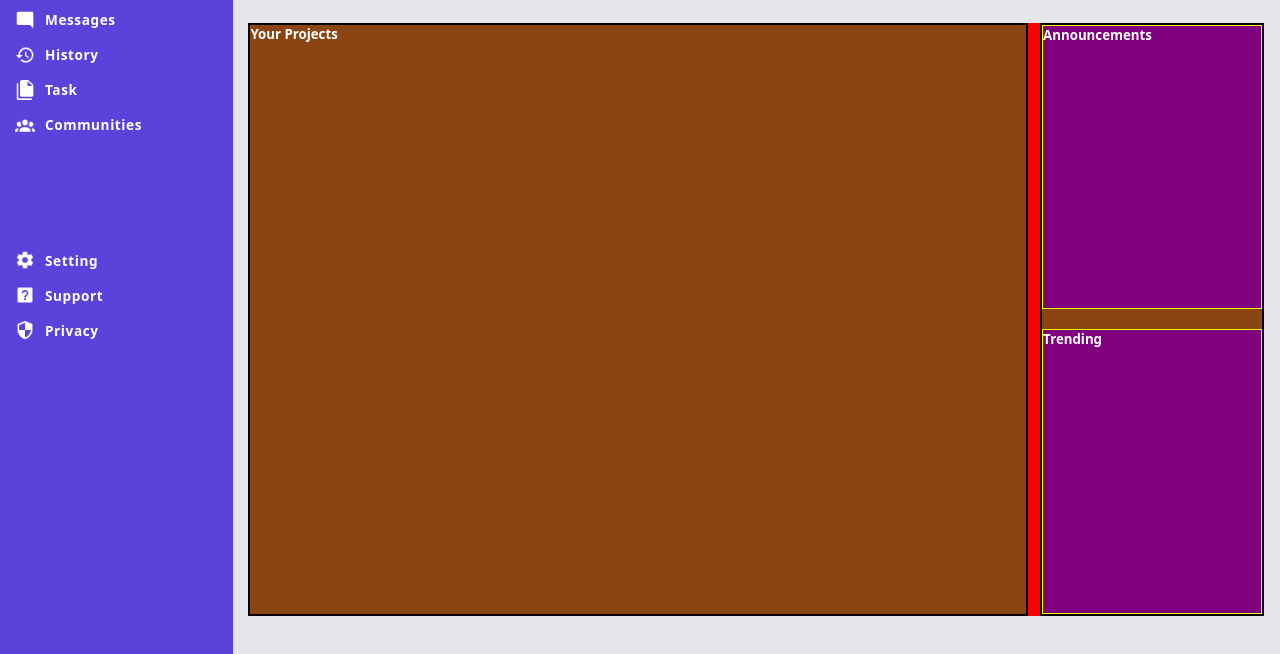
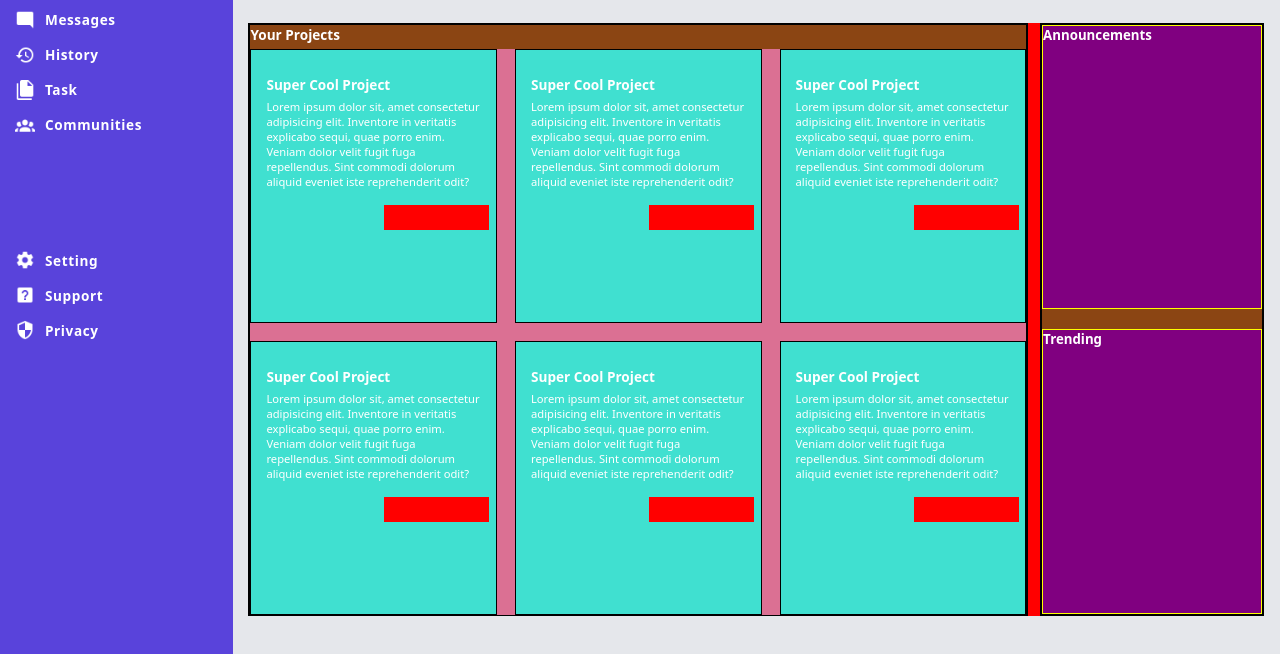
Before and after one commit to DasTapan/Admin-Dashboard, a plain HTML site: page index.html in a window 1280 px wide. Shown: the part 146-800 px from the top of the page. Drawn offline with Linux system fonts and the light colour scheme.

Commit message:
Add card items layout to main-content

```diff
--- a/index.html
+++ b/index.html
@@ -85,6 +85,62 @@
             <div>
                 <div class="primary-card">
                     <h5>Your Projects</h5>
+                    <div class="card-container">
+                        <div class="item-card item1">
+                            <div class="card-text">
+                                <h5>Super Cool Project</h5>
+                                <p>Lorem ipsum dolor sit, amet consectetur adipisicing elit. Inventore in veritatis
+                                    explicabo sequi, quae porro enim. Veniam dolor velit fugit fuga repellendus. Sint
+                                    commodi dolorum aliquid eveniet iste reprehenderit odit?</p>
+                            </div>
+                            <div class="action-icon"></div>
+                        </div>
+                        <div class="item-card item2">
+                            <div class="card-text">
+                                <h5>Super Cool Project</h5>
+                                <p>Lorem ipsum dolor sit, amet consectetur adipisicing elit. Inventore in veritatis
+                                    explicabo sequi, quae porro enim. Veniam dolor velit fugit fuga repellendus. Sint
+                                    commodi dolorum aliquid eveniet iste reprehenderit odit?</p>
+                            </div>
+                            <div class="action-icon"></div>
+                        </div>
+                        <div class="item-card item3">
+                            <div class="card-text">
+                                <h5>Super Cool Project</h5>
+                                <p>Lorem ipsum dolor sit, amet consectetur adipisicing elit. Inventore in veritatis
+                                    explicabo sequi, quae porro enim. Veniam dolor velit fugit fuga repellendus. Sint
+                                    commodi dolorum aliquid eveniet iste reprehenderit odit?</p>
+                            </div>
+                            <div class="action-icon"></div>
+                        </div>
+                        <div class="item-card item4">
+                            <div class="card-text">
+                                <h5>Super Cool Project</h5>
+                                <p>Lorem ipsum dolor sit, amet consectetur adipisicing elit. Inventore in veritatis
+                                    explicabo sequi, quae porro enim. Veniam dolor velit fugit fuga repellendus. Sint
+                                    commodi dolorum aliquid eveniet iste reprehenderit odit?</p>
+                            </div>
+                            <div class="action-icon"></div>
+                        </div>
+                        <div class="item-card item5">
+                            <div class="card-text">
+                                <h5>Super Cool Project</h5>
+                                <p>Lorem ipsum dolor sit, amet consectetur adipisicing elit. Inventore in veritatis
+                                    explicabo sequi, quae porro enim. Veniam dolor velit fugit fuga repellendus. Sint
+                                    commodi dolorum aliquid eveniet iste reprehenderit odit?</p>
+                            </div>
+                            <div class="action-icon"></div>
+                        </div>
+                        <div class="item-card item6">
+                            <div class="card-text">
+                                <h5>Super Cool Project</h5>
+                                <p>Lorem ipsum dolor sit, amet consectetur adipisicing elit. Inventore in veritatis
+                                    explicabo sequi, quae porro enim. Veniam dolor velit fugit fuga repellendus. Sint
+                                    commodi dolorum aliquid eveniet iste reprehenderit odit?</p>
+                            </div>
+                            <div class="action-icon"></div>
+                        </div>
+                    </div>
                 </div>
                 <div class="secondary-card">
                     <div>
--- a/style.css
+++ b/style.css
@@ -231,6 +231,12 @@ ul {
 }
 
 .primary-card h5 {
+    margin: 0 0 5px 0;
+    font-size: 0.85rem;
+}
+
+.primary-card p,
+.secondary-card p {
     margin: 0;
 }
 
@@ -246,7 +252,40 @@ ul {
 }
 
 .secondary-card h5 {
-    margin: 0;
+    margin: 0 0 5px 0;
+}
+
+.card-container {
+    background-color: palevioletred;
+    height: calc(100% - 23px);
+
+    display: grid;
+    grid-template-columns: repeat(auto-fit, minmax(220px, 1fr));
+    grid-template-rows: repeat(auto-fit, minmax(90px, 1fr));
+    gap: 18px;
+}
+
+.item-card {
+    background-color: turquoise;
+    border: 1px solid black;
+    padding: 25px 15px 15px;
+
+    color: white;
+}
+
+.card-text {
+    height: 120px;
+    margin-bottom: 10px;
+
+    font-size: 0.7rem;
+}
+
+.action-icon {
+    background-color: red;
+    height: 25px;
+    width: 105px;
+    margin-left: 55%;
+    /* margin-left: clamp(20px, 55%, 75px); */
 }
 
 /* .main-content style ends here */
```
